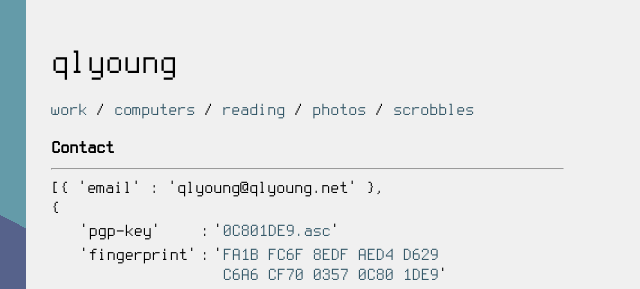
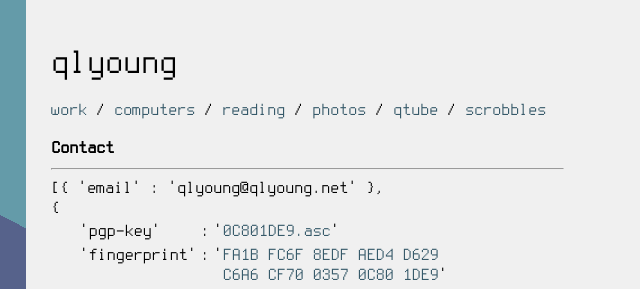
Before and after one commit to qlyoung/qlyoung.github.io, a Jekyll site: the page built from index.html, in a window 1280 px wide. Shown: the top 289 px of the page, without its empty margins (0-640 px from the left). Built offline with Jekyll 4.4.1, drawn with Linux system fonts in a browser that asks for light colours.

Commit message:
add link to qtube

```diff
--- a/index.html
+++ b/index.html
@@ -10,6 +10,7 @@ title: qlyoung
 <a href="computers.html">computers</a> /
 <a href="reading.html">reading</a> /
 <a href="https://photos.qlyoung.net/">photos</a> /
+<a href="https://qtube.qlyoung.net/">qtube</a> /
 <a href="https://maloja.qlyoung.net/">scrobbles</a>
 </p>
 
```
